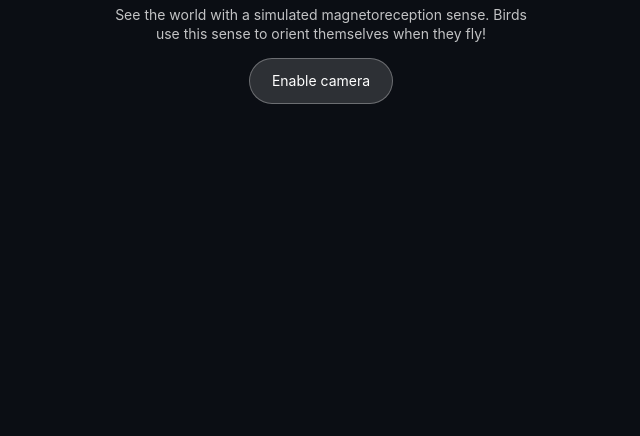
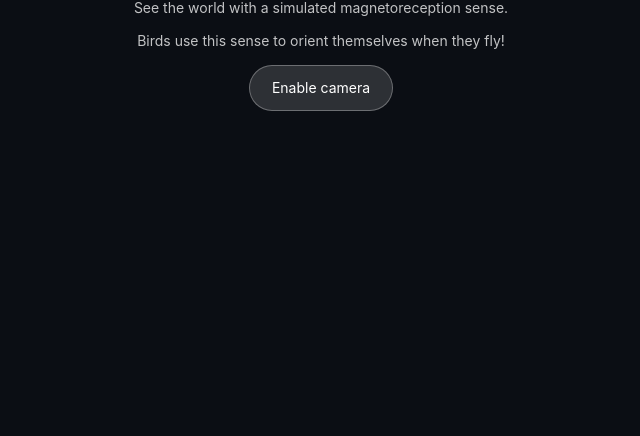
Before and after one commit to ethanhzhao/bird-magnetoreception, a plain HTML site: page index.html in a window 1280 px wide. Shown: the part 364-800 px from the top of the page, without its empty margins (319-959 px from the left). Drawn offline with Linux system fonts and the light colour scheme.

Commit message:
paragraph text

```diff
--- a/index.html
+++ b/index.html
@@ -45,7 +45,8 @@
 
 <div id="start">
   <h1>Experience Bird Magnetoreception</h1>
-  <p>See the world with a simulated magnetoreception sense. Birds use this sense to orient themselves when they fly!</p>
+  <p>See the world with a simulated magnetoreception sense.</p>
+  <p>Birds use this sense to orient themselves when they fly!</p>
   <button id="go">Enable camera</button>
   <p id="err"></p>
 </div>
```
